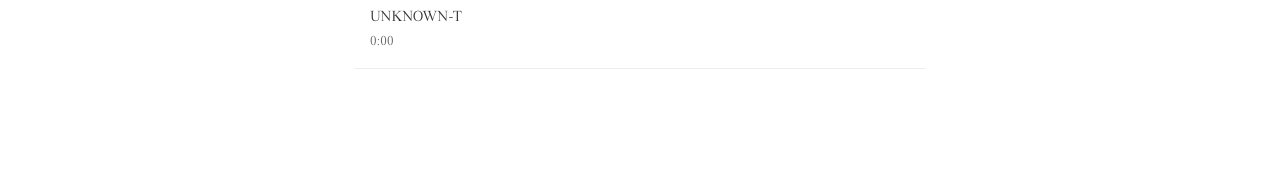
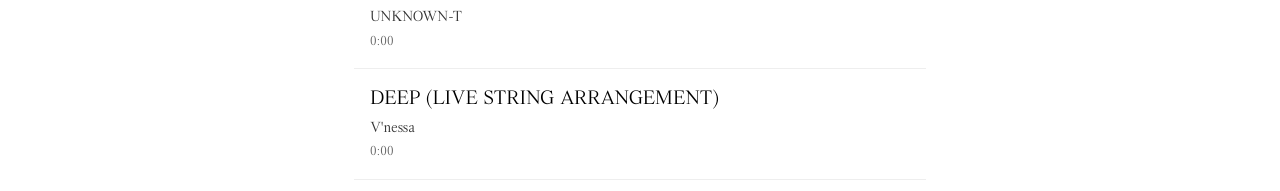
Before and after one commit to ejiro1994/vue-agency-menu-gsap-animation, a Vue app: page / in a window 1280 px wide. Shown: the part 954-1145 px from the top of the page. Before the commit the page ends 1037 px from the top, so only its background shows below. Built offline with nearby package versions, Linux system fonts and the light colour scheme.

Commit message:
Update Open Graph image, modify carousel image, and add new track to playlist

```diff
--- a/index.html
+++ b/index.html
@@ -11,7 +11,7 @@
 ">
   <meta property="og:description" content="Elevating Film, Music, and Live Performances">
   <meta name="description" content="Elevating Film, Music, and Live Performances">
-  <meta property="og:image" content="https://www.ejirolennox.com/images/violin.jpg">
+  <meta property="og:image" content="https://www.ejirolennox.com/images/social-media-image-4.jpg">
   <meta property="og:url" content="https://www.ejirolennox.com">
   <meta property="og:type" content="website">
   <meta property="og:site_name" content="Lennox Strings">
@@ -21,7 +21,7 @@
   <meta property="og:image:height" content="630">
   <meta property="og:image:type" content="image/png">
 
-  <meta property="og:image:secure_url" content="https://www.ejirolennox.com/images/violin.jpg">
+  <meta property="og:image:secure_url" content="https://www.ejirolennox.com/images/social-media-image-4.jpg">
   <link rel="canonical" href="https://www.ejirolennox.com" />
 
   <!-- Apple-specific meta tags -->
--- a/src/App.vue
+++ b/src/App.vue
@@ -141,6 +141,7 @@ const toggleMenu = () => {
               muted
               loop
               playsinline
+              playbackRate="0.5"
             ></video>
             <div class="absolute inset-0  mix-blend-hue"></div>
           </div>
@@ -160,7 +161,7 @@ const toggleMenu = () => {
         </Slide>
         <Slide>
           <div class="w-screen h-[383px]" style="background-color: #000000;">
-            <img src="/images/carousel/1.png" alt="Project Image 1" class="w-full h-full object-cover" />
+            <img src="/images/carousel/2.png" alt="Project Image 2" class="w-full h-full object-cover" />
           </div>
         </Slide>
         <Slide>
--- a/src/components/Playlist.vue
+++ b/src/components/Playlist.vue
@@ -55,7 +55,8 @@ interface Track {
 const trackToSlideMap: Record<string, number> = {
     'HIGHER (STRING ARRANGEMENT)': 0,
     'DUALITY (SHORT FILM)': 1,
-    'GOODUMS (LIVE STRING ARRANGEMENT)': 2
+    'GOODUMS (LIVE STRING ARRANGEMENT)': 2,
+    'DEEP (LIVE STRING ARRANGEMENT)': 3
 }
 
 const formatTime = (seconds: number): string => {
@@ -82,6 +83,12 @@ const playlist = ref<Track[]>([
         artist: 'UNKNOWN-T',
         duration: '0:38',
         url: '/playlist/goodums.m4a'
+    },
+    {
+        title: 'DEEP (LIVE STRING ARRANGEMENT)',
+        artist: 'V\'nessa',
+        duration: '0:38',
+        url: '/playlist/deep.m4a'
     }
 ])
 
```
Also changed, not shown: 1 other file (tests, documents, lock files or other folders).
